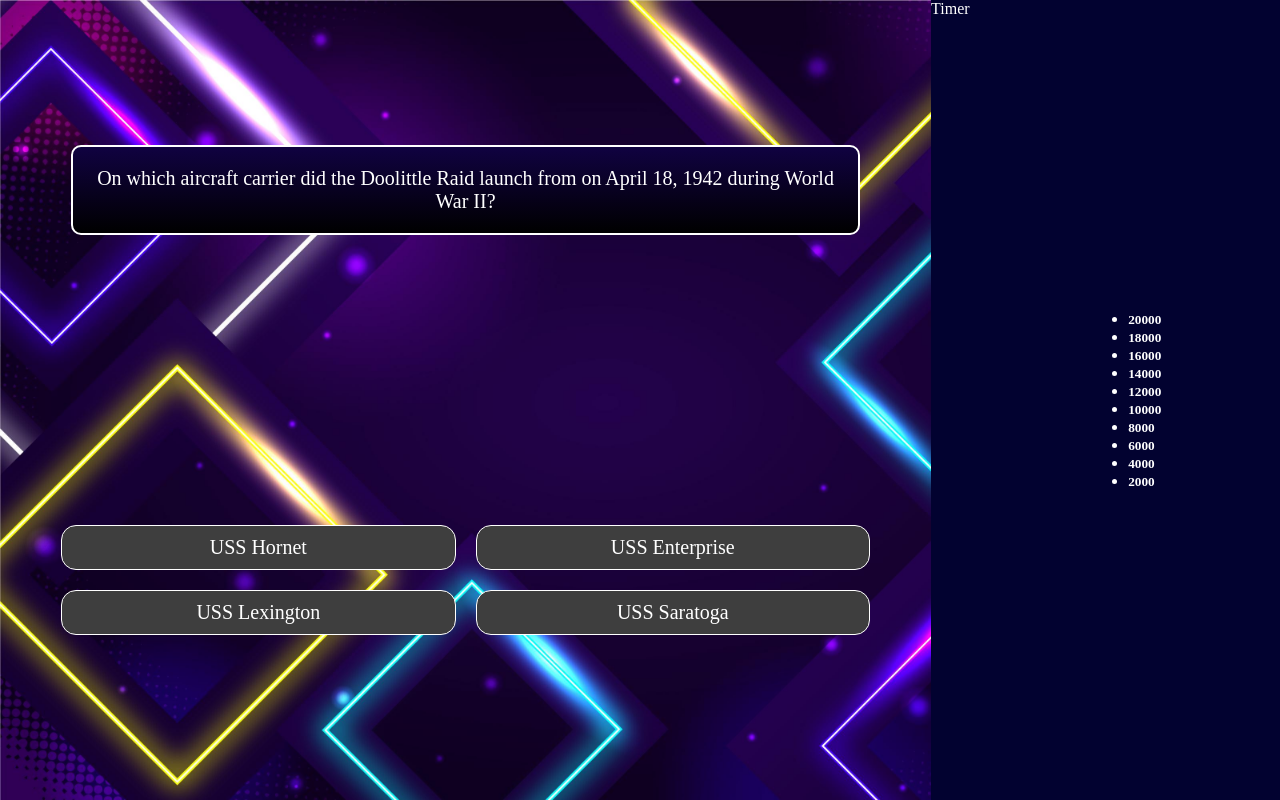
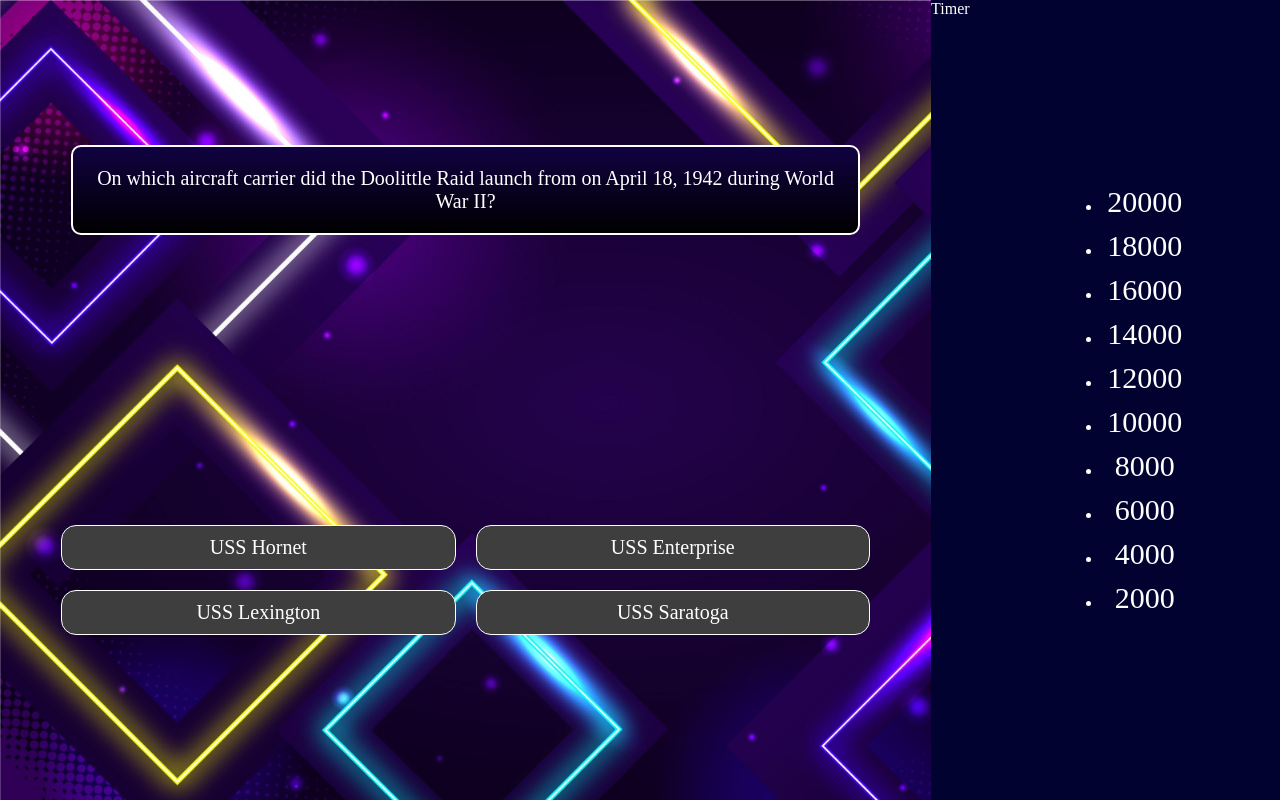
Before and after one commit to Krystal304/Capstone-Backend, a React (Vite) app: page / in a window 1280 px wide. Built offline with nearby package versions, Linux system fonts and the light colour scheme.

Commit message:
style amount size

```diff
--- a/src/App.css
+++ b/src/App.css
@@ -80,3 +80,29 @@
   align-items: center;
   justify-content: space-around;
 }
+
+.money {
+  background-color: #020230;
+  display: flex;
+  align-items: center;
+  justify-content: center;
+}
+
+.money-list {
+  padding: 20px;
+  list-style: none;
+  width: 100%;
+}
+.amount {
+  font-size: 30px;
+  font-weight: 500;
+  text-align: center;
+}
+
+.item {
+
+  align-items: center;
+  padding: 5px;
+  border-radius: 5px;
+  width: auto;
+}
--- a/src/App.jsx
+++ b/src/App.jsx
@@ -20,6 +20,8 @@ function App() {
       </div>
       <div className="timer">Timer</div>
       <div className="pyramid">
+        <div className="money">
+          <div className="money-list">
         <ul>
           {prizeMoney.map((item) => (
             <li
@@ -32,6 +34,8 @@ function App() {
         </ul>
       </div>
     </div>
+  </div>
+</div>
   );
 }
 
```
